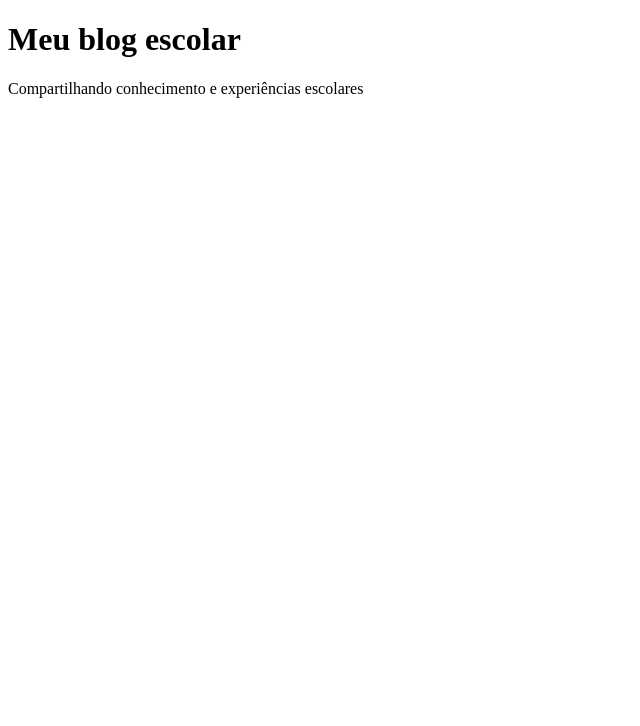
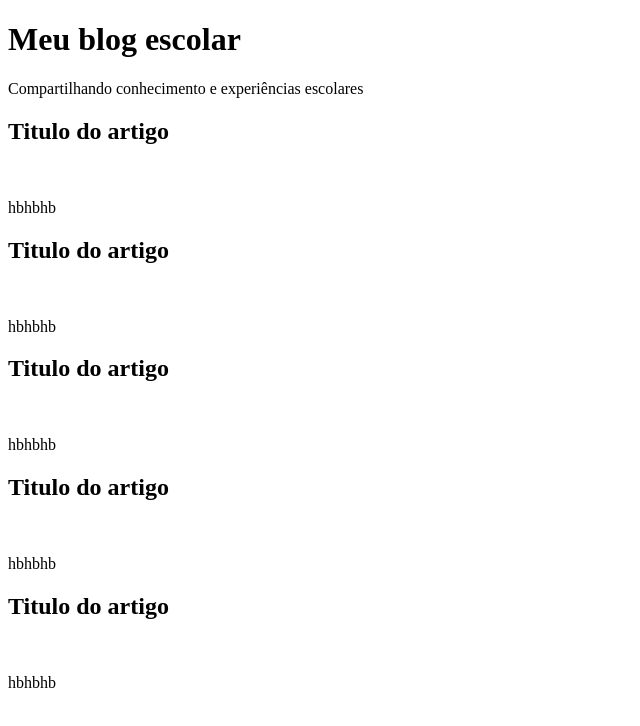
Before and after one commit to eliellima-dev/2-trabalho, a plain HTML site: page index.html in a window 1280 px wide. Shown: the whole page, without its empty margins (0-640 px from the left). Drawn offline with Linux system fonts and the light colour scheme.

Commit message:
adicionei img

```diff
--- a/index.html
+++ b/index.html
@@ -10,5 +10,27 @@
 <body>
     <h1>Meu blog escolar</h1>
     <p>Compartilhando conhecimento e experiências escolares</p>
+    <article>
+        <h2>Titulo do artigo</h2>
+        <img src="" alt="">
+        <p>hbhbhb</p>
+    </article>
+    <article>
+        <h2>Titulo do artigo</h2>
+        <img src="" alt="">
+        <p>hbhbhb</p>
+    </article><article>
+        <h2>Titulo do artigo</h2>
+        <img src="" alt="">
+        <p>hbhbhb</p>
+    </article><article>
+        <h2>Titulo do artigo</h2>
+        <img src="" alt="">
+        <p>hbhbhb</p>
+    </article><article>
+        <h2>Titulo do artigo</h2>
+        <img src="" alt="">
+        <p>hbhbhb</p>
+    </article>
 </body>
 </html>
```
